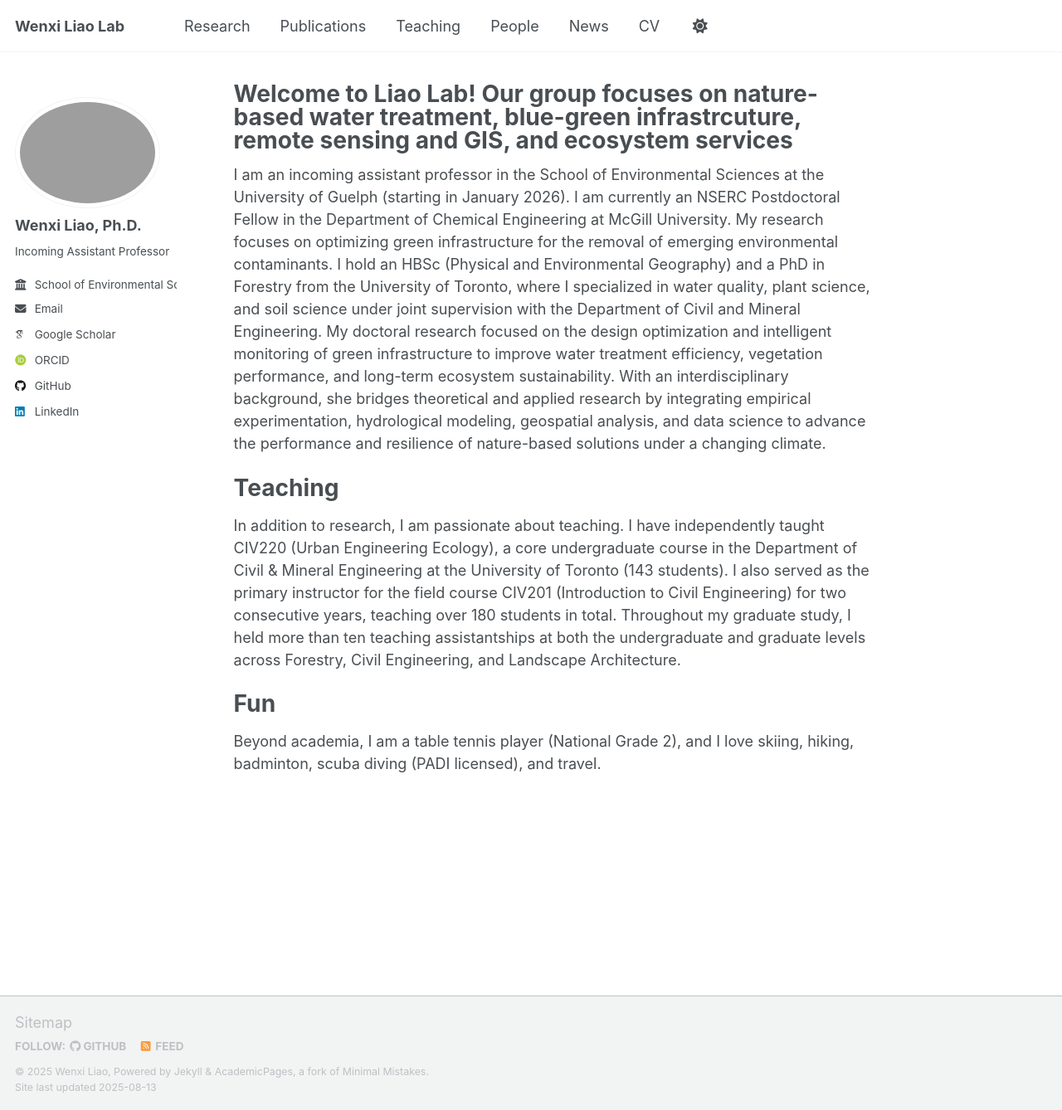
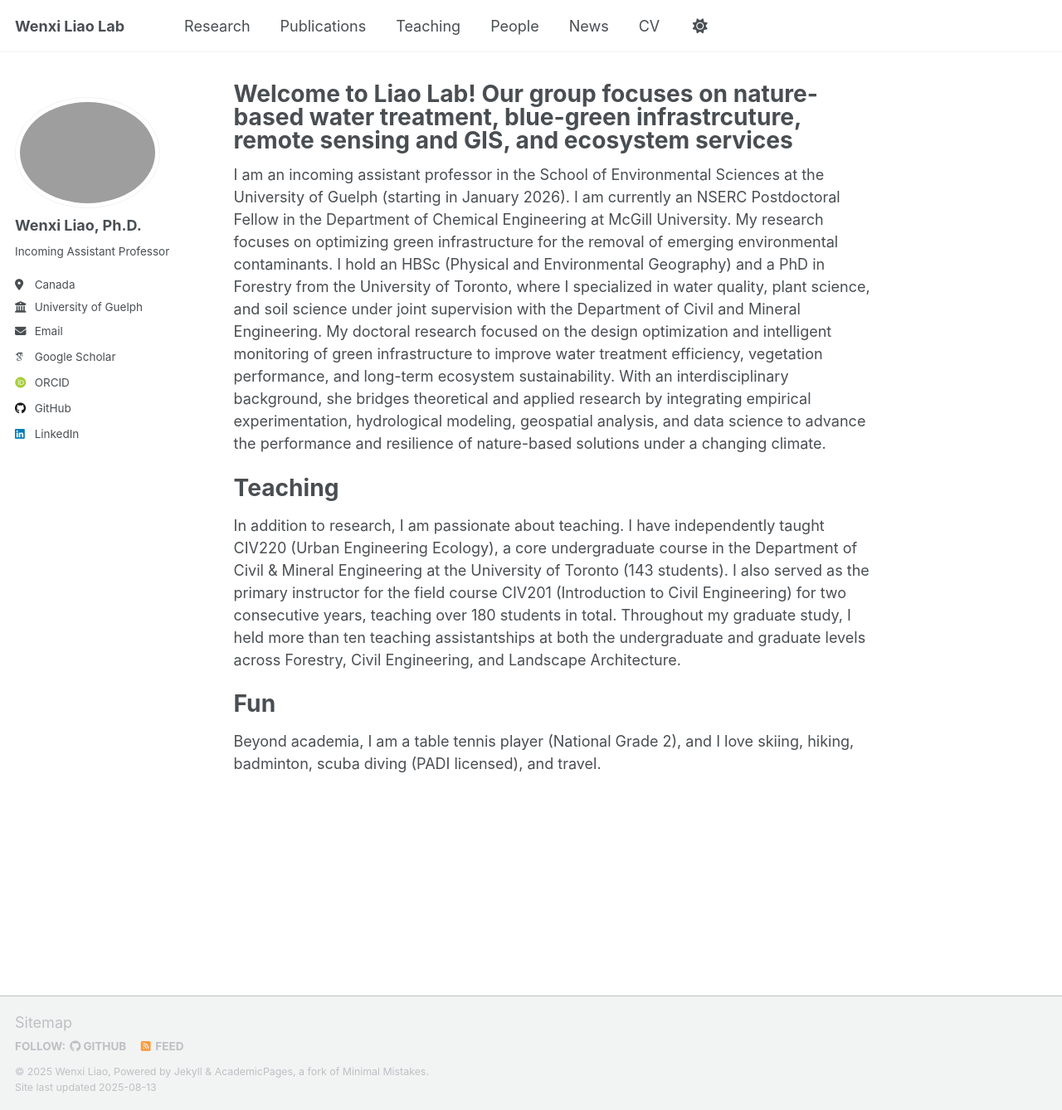
Before and after one commit to wenxiliao/wenxiliao.github.io, a Jekyll site: the page built from _pages/about.md, in a window 1280 px wide and 1338 px high. Shown: the whole window at 83% size. Built offline with Jekyll 4.4.1, drawn with Linux system fonts in a browser that asks for light colours; some web fonts are replaced; a script that is not in the unit is left out.

```diff
--- a/_config.yml
+++ b/_config.yml
@@ -26,8 +26,8 @@
   name             : "Wenxi Liao, Ph.D."
   pronouns         : # example: "she/her"
   bio              : "Incoming Assistant Professor"
-  location         : # "Canada"
-  employer         : "School of Environmental Sciences at the University of Guelph"
+  location         : "Canada"
+  employer         : "University of Guelph"
   uri              : # URL
   email            : "wenxi.liao@mail.mcgill.ca"
 
```
